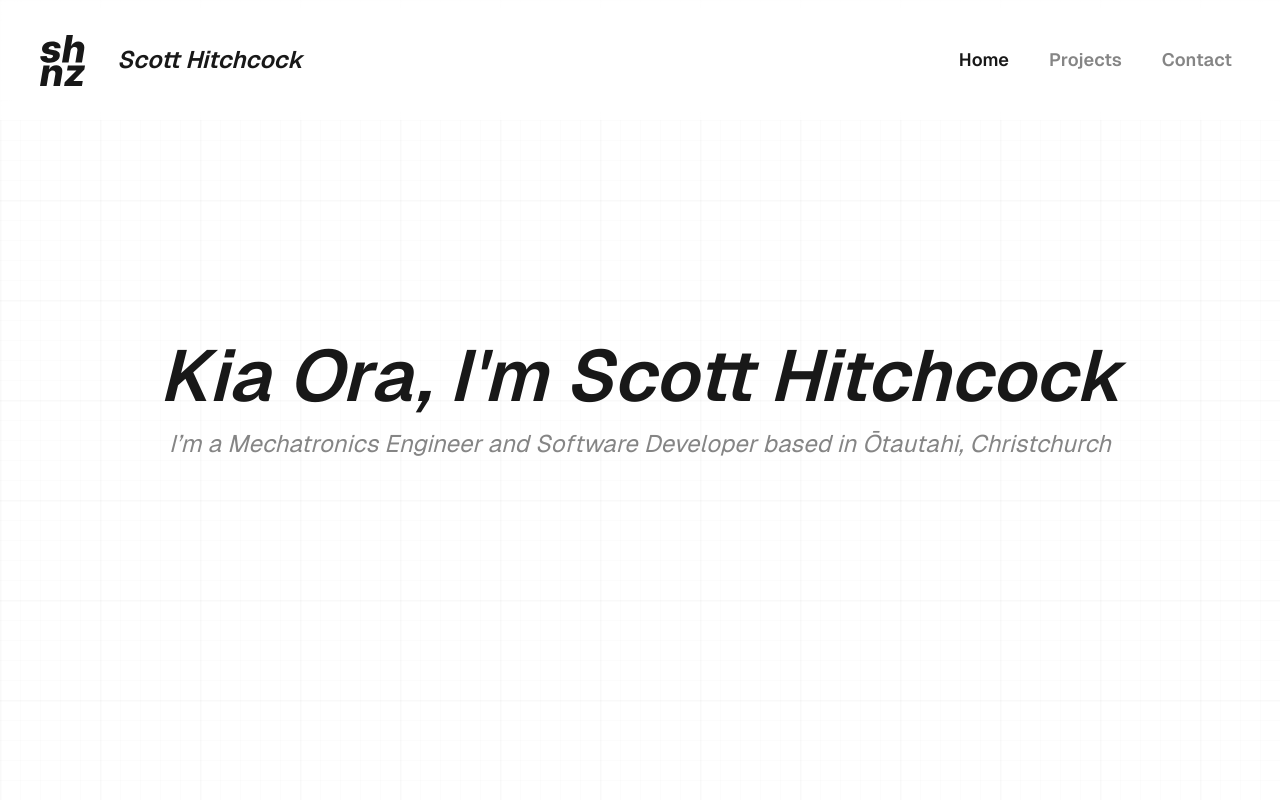
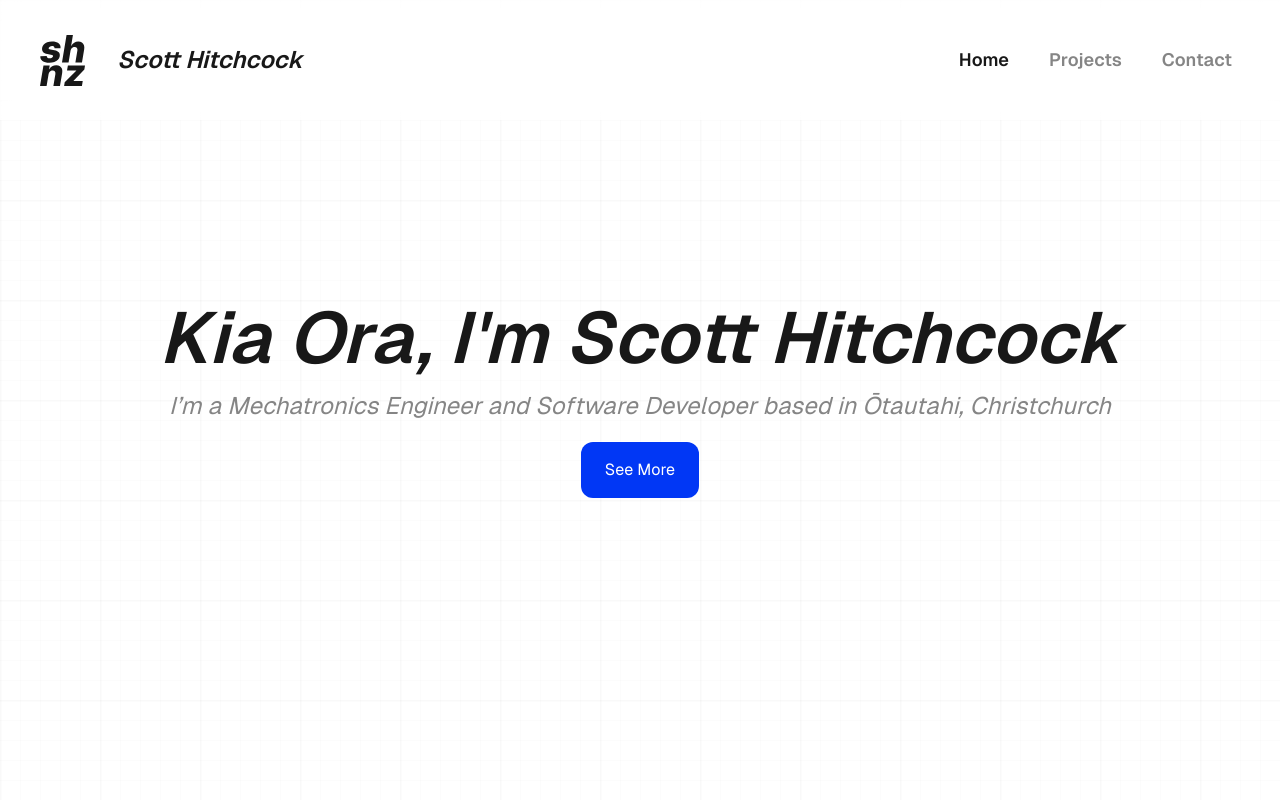
Before and after one commit to scotthitch/s-hitchcock-website, a Nuxt app: page / in a window 1280 px wide. Shown: the top 800 px of the page. Built offline with nearby package versions, Linux system fonts and the light colour scheme.

Commit message:
feat: add see more button to intro banner

```diff
--- a/components/home/IntroBanner.vue
+++ b/components/home/IntroBanner.vue
@@ -10,6 +10,7 @@
         <div class="mt-4 text-2xl italic text-col-mid">
             I’m a Mechatronics Engineer and Software Developer based in Ōtautahi, Christchurch
         </div>
+        <HomeSeeMore />
     </div>
 </template>
 
```
